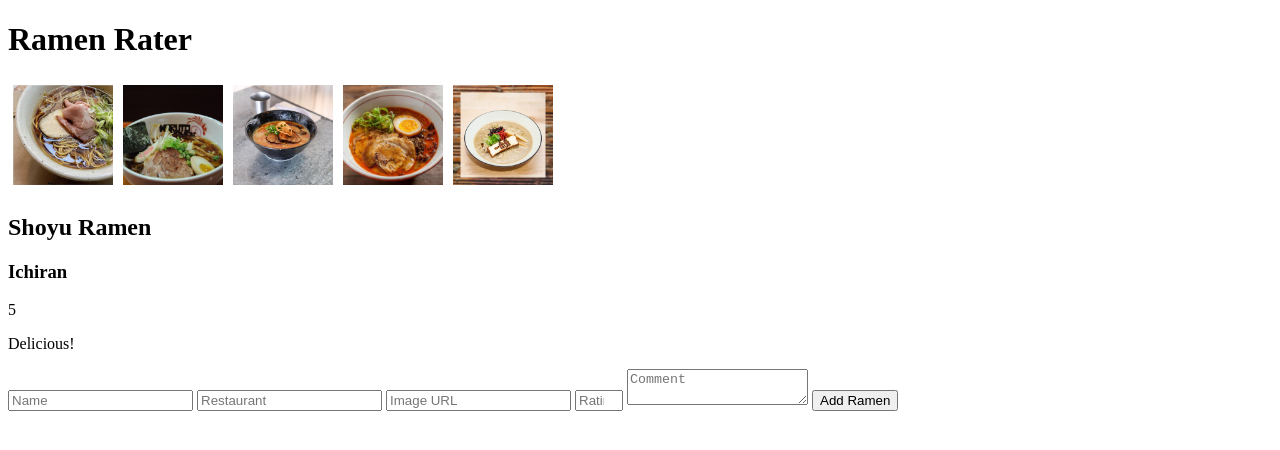
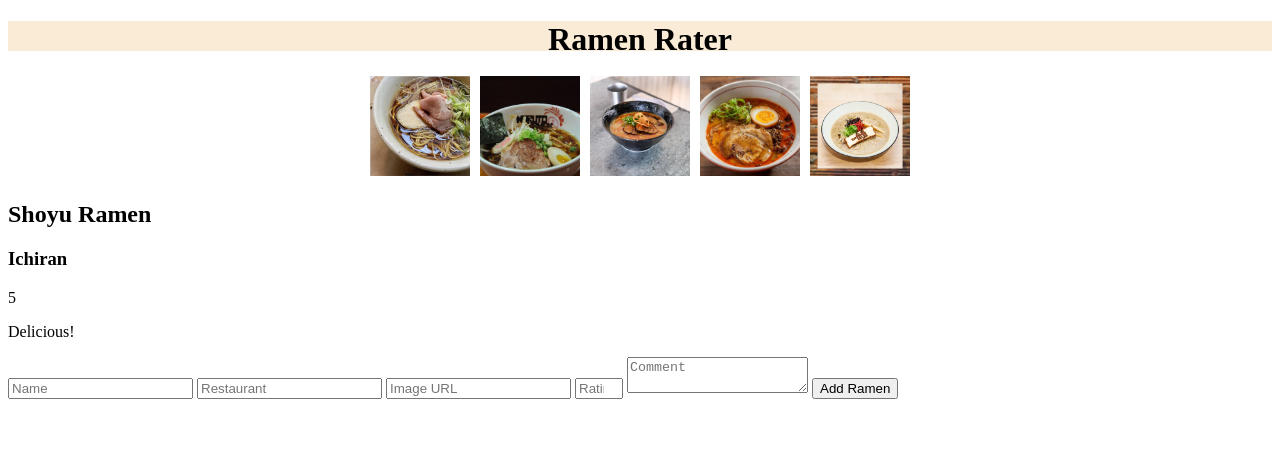
Before and after one commit to lukeembura/phase-1-code-challenge, a plain HTML site: page index.html in a window 1280 px wide. Drawn offline with Linux system fonts and the light colour scheme.

Commit message:
Adding files

```diff
--- a/index.html
+++ b/index.html
@@ -7,7 +7,7 @@
     <link rel="stylesheet" href="style.css">
 </head>
 <body>
-    </header>
+    <header>
     <h1>Ramen Rater</h1></header>
     <div id="ramen-menu"></div>
 <div id="ramen-detail">
--- a/style.css
+++ b/style.css
@@ -19,9 +19,16 @@
 header {
     background-color: antiquewhite;
     text-align: center;
-    padding: 2px;
+
     width: 100%;
     margin-bottom: 20px;
-    font-size: 8px;
+
     height: 30px;
 }
+
+#ramen-menu {
+    display: flex;
+    justify-content: center;
+    margin-bottom: 20px;
+
+}
```
